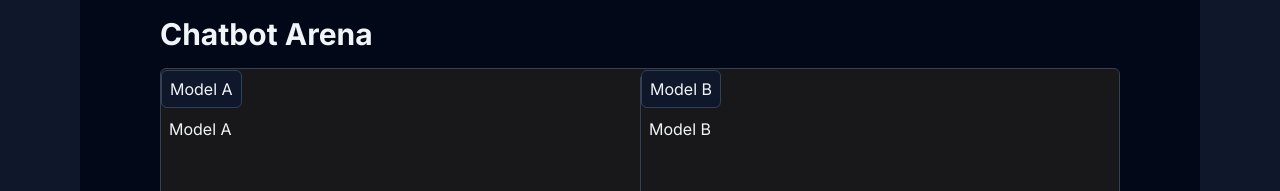
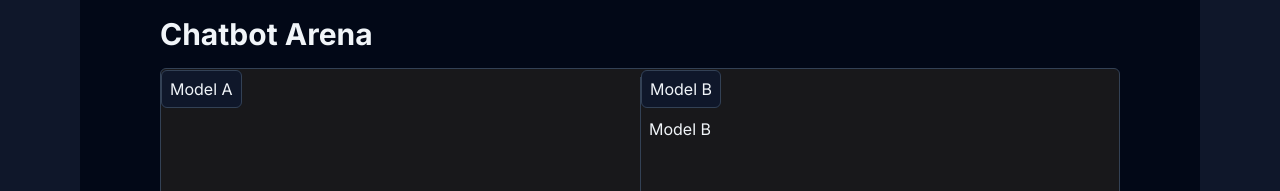
Before and after one commit to takahiromitsui/llm-arena, a Next.js app in the folder frontend/: page / in a window 1280 px wide. Shown: the top 191 px of the page. Built offline with nearby package versions, Linux system fonts and the light colour scheme.

Commit message:
feat: pass stream

```diff
--- a/frontend/src/app/page.tsx
+++ b/frontend/src/app/page.tsx
@@ -11,15 +11,10 @@ export type LLMModel = {
 
 export default function Home() {
 	const [models, setModels] = useState<LLMModel[]>([]);
-	// const handleOnClick = async () => {
-	// 	try {
-	// 		const res = await fetchModels();
-	// 		setModels(res);
-	// 	} catch (error) {
-	// 		console.error(error);
-	// 	}
-	// };
-	console.log(models);
+	const [streamChunk, setStreamChunk] = useState<string>('');
+	const handleStreamChunk = (chunk: string) => {
+		setStreamChunk(prev => prev + chunk);
+	};
 	return (
 		<main>
 			<div className='flex justify-center bg-primary h-screen'>
@@ -29,10 +24,10 @@ export default function Home() {
 							Chatbot Arena
 						</h1>
 						{/* ModelPlaceholder */}
-						<ModelPlaceholder modelA='Model A' modelB='Model B' />
+						<ModelPlaceholder modelA={streamChunk} modelB='Model B' />
 						{/* Prompt */}
 						<div className='pt-8'>
-							<Prompt setModels={setModels}/>
+							<Prompt setModels={setModels} handleStreamChunk={handleStreamChunk} />
 						</div>
 					</div>
 				</div>
--- a/frontend/src/components/prompt.tsx
+++ b/frontend/src/components/prompt.tsx
@@ -4,7 +4,7 @@ import { Form, FormField } from '@/components/ui/form';
 import { zodResolver } from '@hookform/resolvers/zod';
 import { useForm } from 'react-hook-form';
 import { z } from 'zod';
-import { fetchModels, fetchStream } from '@/lib/fetch-llms';
+import { fetchModels } from '@/lib/fetch-llms';
 import { Dispatch, SetStateAction } from 'react';
 import { LLMModel } from '@/app/page';
 
@@ -16,16 +16,17 @@ const PromptSchema = z.object({
 
 type Props = {
 	setModels: Dispatch<SetStateAction<LLMModel[]>>;
+	handleStreamChunk: (chunk: string) => void;
 };
 
-export default function Prompt({ setModels }: Props) {
+export default function Prompt({ setModels, handleStreamChunk }: Props) {
 	const promptForm = useForm<z.infer<typeof PromptSchema>>({
 		resolver: zodResolver(PromptSchema),
 	});
 
 	function getRealtimeData(sse: EventSource) {
 		sse.onmessage = e => {
-			console.log(e.data);
+			handleStreamChunk(e.data);
 		};
 		sse.onerror = () => {
 			sse.close();
```
